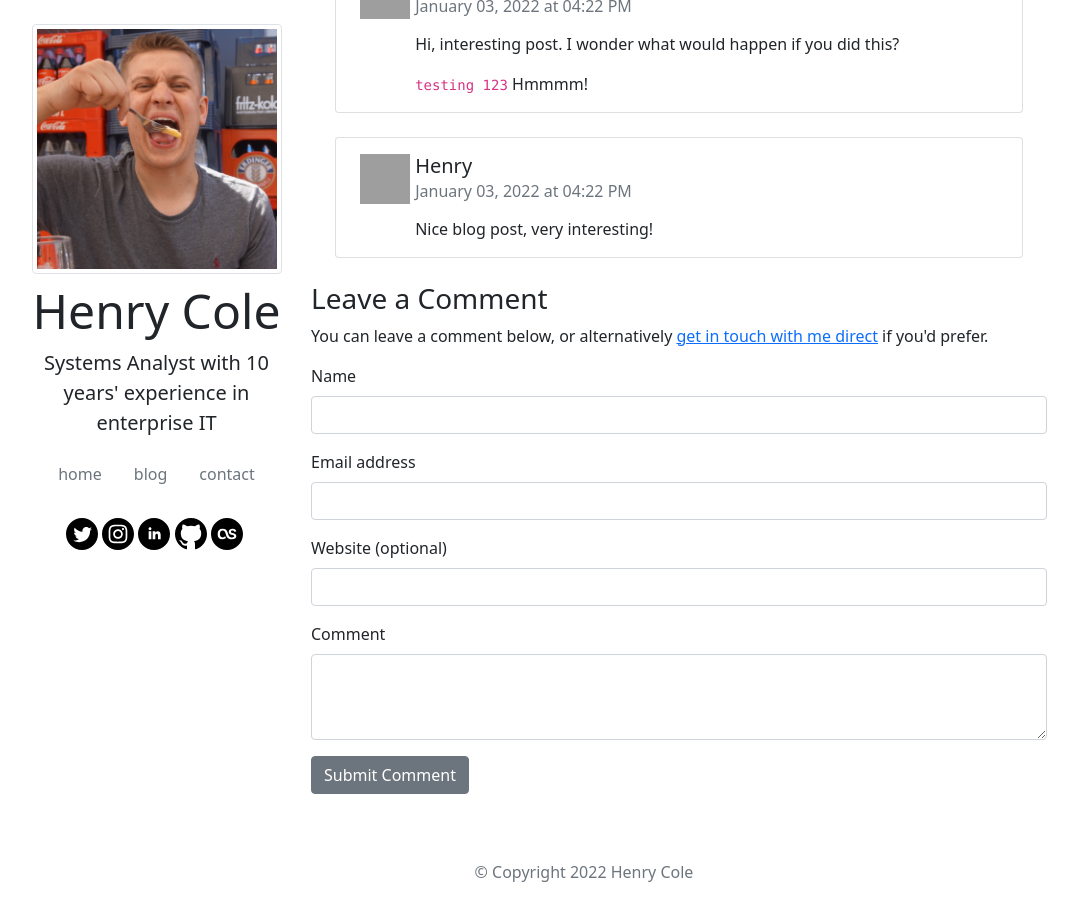
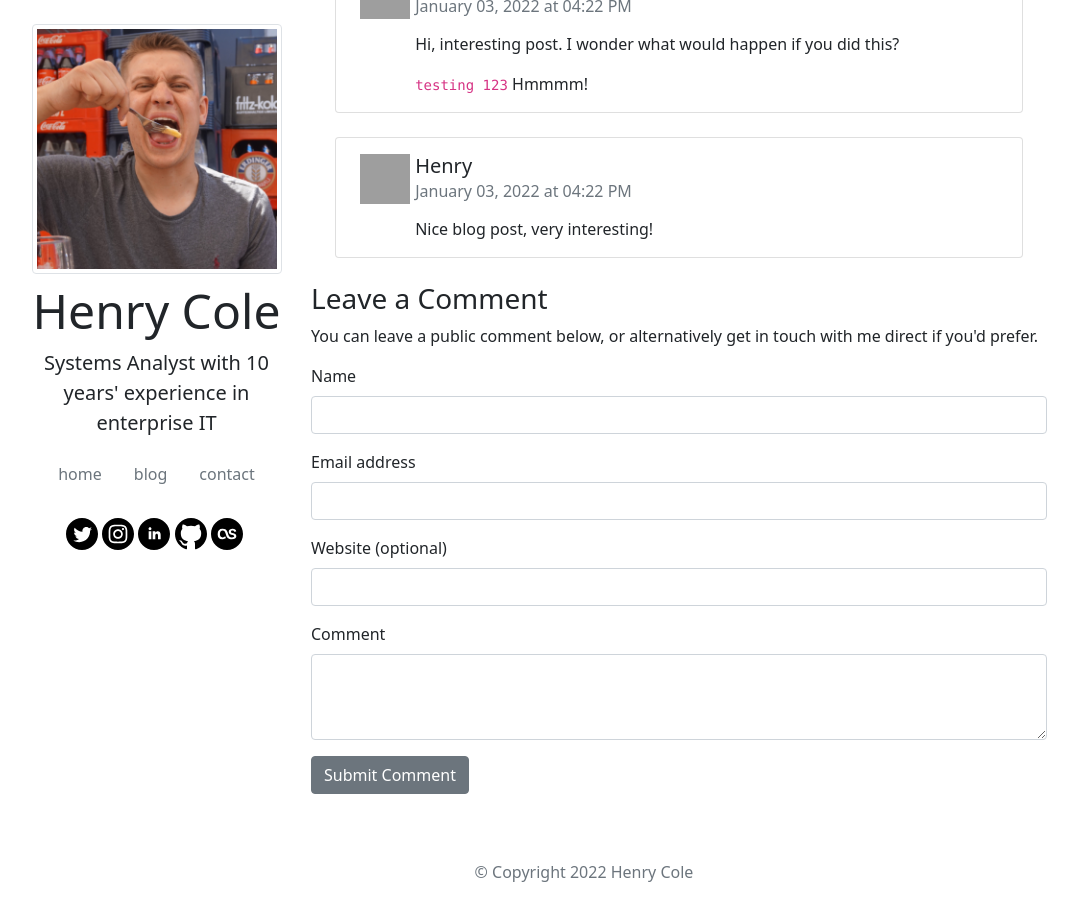
Before and after one commit to hcuk94/henry-personal-website, a Jekyll site: the page built from _posts/2021-07-16-Hello-World.md, in a window 1280 px wide and 900 px high, scrolled down 648 px. Shown: the whole window, without its empty margins (56-1134 px from the left). Built offline with Jekyll 4.4.1, drawn with Linux system fonts in a browser that asks for light colours; grey boxes are pictures that could not be loaded.

Commit message:
styling on link added

```diff
--- a/_includes/post_comments.html
+++ b/_includes/post_comments.html
@@ -17,7 +17,7 @@
         <!-- End static comments -->
       {% endif %}
 <h3>Leave a Comment</h3>
-<p>You can leave a comment below, or alternatively <a href="/#contact" >get in touch with me direct</a> if you'd prefer.</p>
+<p>You can leave a public comment below, or alternatively <a href="/#contact" class="text-reset text-decoration-none text-muted">get in touch with me direct</a> if you'd prefer.</p>
 <form id="comment-form" method="post" action="{{ site.staticman.endpoint }}{{ site.repository }}/{{ site.staticman.branch }}">
     <div class="mb-3">
         <fieldset>
```
